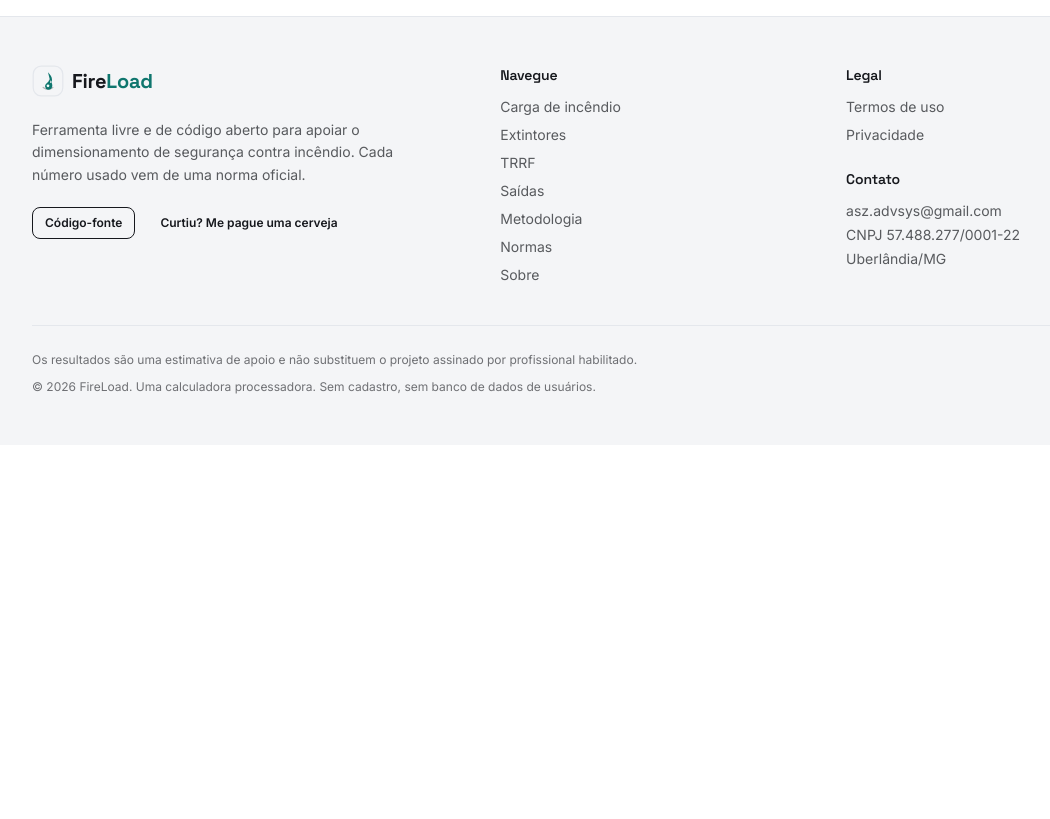
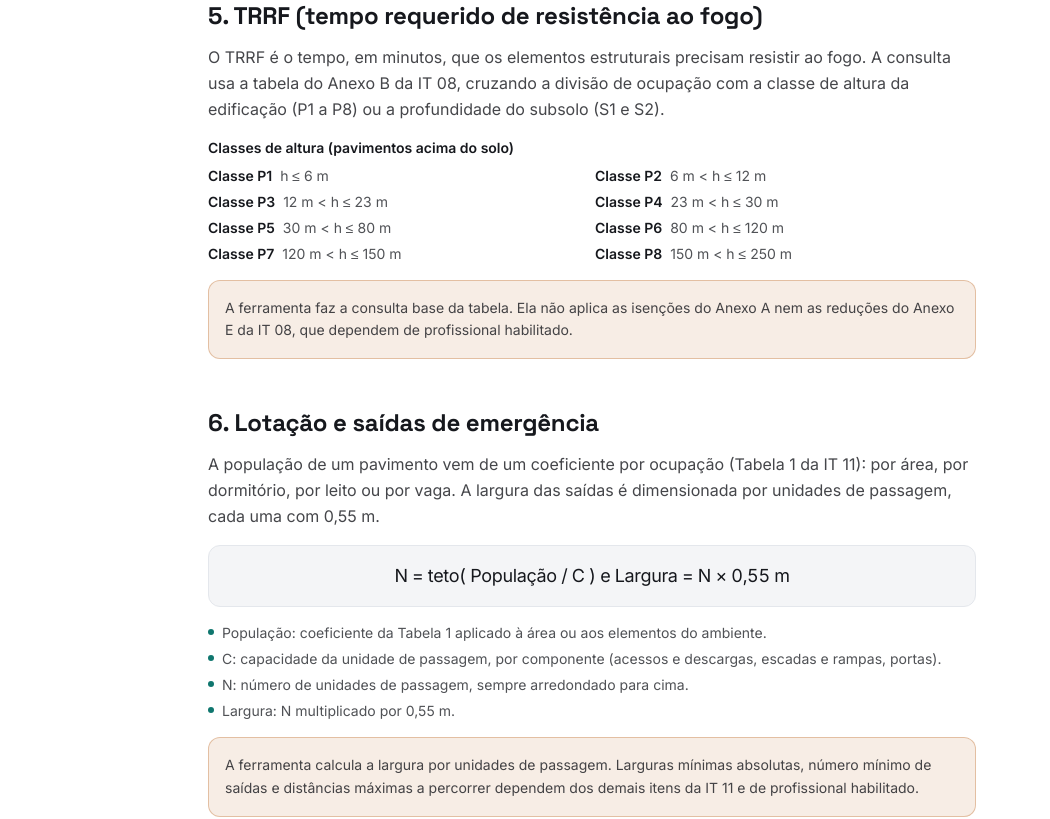
Before and after one commit to Cristhianzl/FireLoad, a Next.js app: page /metodologia in a window 1280 px wide. Shown: the part 1820-2639 px from the top of the page, without its empty margins (48-1098 px from the left). Before the commit the page ends 2265 px from the top, so only its background shows below. Built offline with nearby package versions, Linux system fonts and the light colour scheme; no server answers.

Commit message:
fix: add search aliases for TRRF/exits, add methodology sections, fix exits default mode

```diff
--- a/src/app/metodologia/page.tsx
+++ b/src/app/metodologia/page.tsx
@@ -4,6 +4,7 @@ import { PageHeader } from "@/components/PageHeader";
 import { RiskBadge } from "@/components/RiskBadge";
 import { ROUTES } from "@/lib/config";
 import { CLASS_A, CLASS_B, RISK_ORDER } from "@/lib/norms/tables";
+import { HEIGHT_CLASSES } from "@/lib/trrf";
 import { breadcrumbSchema } from "@/lib/schema";
 import { methodology, methodologyTable, nav, risk, seo } from "@/locales/pt-BR";
 
@@ -49,7 +50,7 @@ export default function MethodologyPage() {
       <PageHeader
         title={methodology.h1}
         intro={methodology.intro}
-        refIds={["it14", "it21", "nbr12693", "nbr14432", "tcc"]}
+        refIds={["it14", "it21", "it08", "it11", "nbr12693", "nbr14432", "tcc"]}
       />
 
       <div className="mx-auto mt-12 max-w-3xl space-y-12">
@@ -140,6 +141,45 @@ export default function MethodologyPage() {
             {methodology.section4Note}
           </p>
         </section>
+
+        <section>
+          <h2 className="font-display text-2xl font-bold">
+            {methodology.trrfTitle}
+          </h2>
+          <p className="text-base-content/80 mt-3 leading-relaxed">
+            {methodology.trrfBody}
+          </p>
+          <p className="text-base-content mt-4 text-sm font-semibold">
+            {methodology.trrfClassesTitle}
+          </p>
+          <ul className="text-base-content/75 mt-2 grid gap-1.5 text-sm sm:grid-cols-2">
+            {HEIGHT_CLASSES.map((c) => (
+              <li key={c.key} className="flex gap-2">
+                <span className="text-base-content font-semibold">
+                  {c.label}
+                </span>
+                <span>{c.range}</span>
+              </li>
+            ))}
+          </ul>
+          <p className="rounded-box border-warning/30 bg-warning/10 text-base-content/80 mt-4 border p-4 text-sm leading-relaxed">
+            {methodology.trrfNote}
+          </p>
+        </section>
+
+        <section>
+          <h2 className="font-display text-2xl font-bold">
+            {methodology.exitsTitle}
+          </h2>
+          <p className="text-base-content/80 mt-3 leading-relaxed">
+            {methodology.exitsBody}
+          </p>
+          <Formula>{methodology.exitsFormula}</Formula>
+          <Legend items={methodology.exitsLegend} />
+          <p className="rounded-box border-warning/30 bg-warning/10 text-base-content/80 mt-4 border p-4 text-sm leading-relaxed">
+            {methodology.exitsNote}
+          </p>
+        </section>
       </div>
     </div>
   );
--- a/src/components/ExitsCalculator.tsx
+++ b/src/components/ExitsCalculator.tsx
@@ -12,6 +12,7 @@ import {
   type ExitsResult,
   type ExitsRow,
 } from "@/lib/exits";
+import { keywordsForGrupo } from "@/lib/division-keywords";
 import { formatNumber, parseDecimal } from "@/lib/format";
 import { matchesQuery } from "@/lib/search";
 import { exits } from "@/locales/pt-BR";
@@ -35,13 +36,13 @@ export function ExitsCalculator() {
     if (!query.trim()) return [];
     return EXITS_ROWS.filter((row) =>
       matchesQuery(
-        `${row.divisao} ${row.grupoLabel} ${row.codes.join(" ")}`,
+        `${row.divisao} ${row.grupoLabel} ${row.codes.join(" ")} ${keywordsForGrupo(row.grupo)}`,
         query,
       ),
     ).slice(0, 12);
   }, [query]);
 
-  const byArea = Boolean(selected?.density);
+  const byArea = selected ? Boolean(selected.density) : true;
 
   function choose(row: ExitsRow) {
     setSelected(row);
@@ -109,7 +110,7 @@ export function ExitsCalculator() {
             <ul className="rounded-box border-base-300 bg-base-100 absolute inset-x-0 top-full z-30 mt-1 max-h-72 overflow-y-auto border shadow-lg">
               {suggestions.length === 0 && (
                 <li className="text-base-content/60 px-3 py-3 text-sm">
-                  {exits.errorDivision}
+                  {exits.noResults}
                 </li>
               )}
               {suggestions.map((row) => (
@@ -167,7 +168,7 @@ export function ExitsCalculator() {
             onChange={(event) => setValue(event.target.value)}
           />
           <p className="text-base-content/60 mt-1 text-xs">
-            {selected && !byArea ? exits.populationHelp : exits.areaHelp}
+            {byArea ? exits.areaHelp : exits.populationHelp}
           </p>
         </div>
 
--- a/src/components/TrrfCalculator.tsx
+++ b/src/components/TrrfCalculator.tsx
@@ -3,6 +3,7 @@
 import { track } from "@vercel/analytics";
 import { useId, useMemo, useState } from "react";
 import { ReferenceList } from "@/components/ReferenceChip";
+import { keywordsForGrupo } from "@/lib/division-keywords";
 import { parseDecimal } from "@/lib/format";
 import { matchesQuery } from "@/lib/search";
 import {
@@ -28,7 +29,7 @@ export function TrrfCalculator() {
     if (!query.trim()) return [];
     return TRRF_ROWS.filter((row) =>
       matchesQuery(
-        `${row.divisao} ${row.grupoLabel} ${row.codes.join(" ")}`,
+        `${row.divisao} ${row.grupoLabel} ${row.codes.join(" ")} ${keywordsForGrupo(row.grupo)}`,
         query,
       ),
     ).slice(0, 12);
@@ -111,7 +112,7 @@ export function TrrfCalculator() {
             <ul className="rounded-box border-base-300 bg-base-100 absolute inset-x-0 top-full z-30 mt-1 max-h-72 overflow-y-auto border shadow-lg">
               {suggestions.length === 0 && (
                 <li className="text-base-content/60 px-3 py-3 text-sm">
-                  {trrf.errorDivision}
+                  {trrf.noResults}
                 </li>
               )}
               {suggestions.map((row) => (
--- /dev/null
+++ b/src/data/division-keywords.json
@@ -0,0 +1,15 @@
+[
+  { "grupos": ["A"], "terms": ["residencial", "apartamento", "casa", "predio", "condominio", "dormitorio"] },
+  { "grupos": ["B"], "terms": ["hotel", "pousada", "motel", "hospedagem", "albergue", "pensionato"] },
+  { "grupos": ["C"], "terms": ["comercial", "comercio", "loja", "supermercado", "mercado", "shopping", "varejo"] },
+  { "grupos": ["D"], "terms": ["escritorio", "consultorio", "servico", "banco", "reparticao", "laboratorio"] },
+  { "grupos": ["E"], "terms": ["escola", "colegio", "faculdade", "universidade", "creche", "ensino", "academia", "ginasio"] },
+  { "grupos": ["F"], "terms": ["igreja", "templo", "culto", "reuniao", "teatro", "cinema", "auditorio", "restaurante", "boate", "estadio", "clube", "museu", "biblioteca"] },
+  { "grupos": ["G"], "terms": ["estacionamento", "garagem", "posto", "oficina", "automotivo", "hangar"] },
+  { "grupos": ["H"], "terms": ["hospital", "clinica", "saude", "asilo", "presidio", "quartel", "ambulatorio", "institucional"] },
+  { "grupos": ["I"], "terms": ["industria", "fabrica", "industrial", "producao"] },
+  { "grupos": ["J"], "terms": ["deposito", "armazem", "galpao", "estoque"] },
+  { "grupos": ["K"], "terms": ["energia", "central eletrica", "usina", "subestacao"] },
+  { "grupos": ["L"], "terms": ["explosivos", "polvora", "municao"] },
+  { "grupos": ["M"], "terms": ["especial", "tunel", "silo", "container", "liquido inflamavel"] }
+]
--- /dev/null
+++ b/src/lib/division-keywords.ts
@@ -0,0 +1,11 @@
+import keywordsData from "@/data/division-keywords.json";
+
+type KeywordGroup = { grupos: string[]; terms: string[] };
+
+const GROUPS = keywordsData as KeywordGroup[];
+
+export function keywordsForGrupo(grupo: string): string {
+  return GROUPS.filter((entry) => entry.grupos.includes(grupo))
+    .flatMap((entry) => entry.terms)
+    .join(" ");
+}
--- a/src/locales/pt-BR.ts
+++ b/src/locales/pt-BR.ts
@@ -201,6 +201,24 @@ export const methodology = {
   ],
   section4Note:
     "Por ser uma estimativa geométrica, o resultado é um ponto de partida. O projeto final é sempre responsabilidade de profissional habilitado.",
+  trrfTitle: "5. TRRF (tempo requerido de resistência ao fogo)",
+  trrfBody:
+    "O TRRF é o tempo, em minutos, que os elementos estruturais precisam resistir ao fogo. A consulta usa a tabela do Anexo B da IT 08, cruzando a divisão de ocupação com a classe de altura da edificação (P1 a P8) ou a profundidade do subsolo (S1 e S2).",
+  trrfClassesTitle: "Classes de altura (pavimentos acima do solo)",
+  trrfNote:
+    "A ferramenta faz a consulta base da tabela. Ela não aplica as isenções do Anexo A nem as reduções do Anexo E da IT 08, que dependem de profissional habilitado.",
+  exitsTitle: "6. Lotação e saídas de emergência",
+  exitsBody:
+    "A população de um pavimento vem de um coeficiente por ocupação (Tabela 1 da IT 11): por área, por dormitório, por leito ou por vaga. A largura das saídas é dimensionada por unidades de passagem, cada uma com 0,55 m.",
+  exitsFormula: "N = teto( População / C )   e   Largura = N × 0,55 m",
+  exitsLegend: [
+    "População: coeficiente da Tabela 1 aplicado à área ou aos elementos do ambiente.",
+    "C: capacidade da unidade de passagem, por componente (acessos e descargas, escadas e rampas, portas).",
+    "N: número de unidades de passagem, sempre arredondado para cima.",
+    "Largura: N multiplicado por 0,55 m.",
+  ],
+  exitsNote:
+    "A ferramenta calcula a largura por unidades de passagem. Larguras mínimas absolutas, número mínimo de saídas e distâncias máximas a percorrer dependem dos demais itens da IT 11 e de profissional habilitado.",
 };
 
 export const methodologyTable = {
@@ -373,6 +391,7 @@ export const exits = {
   capacityLabel: "Capacidade por UP",
   unitWidthNote: "1 unidade de passagem (UP) = 0,55 m. Largura = UP × 0,55 m.",
   errorDivision: "Selecione uma ocupação.",
+  noResults: "Nenhuma ocupação encontrada. Tente outro termo.",
   errorArea: "Informe uma área maior que zero.",
   errorPopulation: "Informe uma população maior que zero.",
   warning:
@@ -400,6 +419,7 @@ export const trrf = {
   subsoloPlaceholder: "Ex.: 6",
   calculate: "Consultar TRRF",
   reset: "Limpar",
+  noResults: "Nenhuma divisão encontrada. Tente outro termo.",
   resultTitle: "TRRF base",
   resultUnit: "minutos",
   classLabel: "Classe de altura",
```
